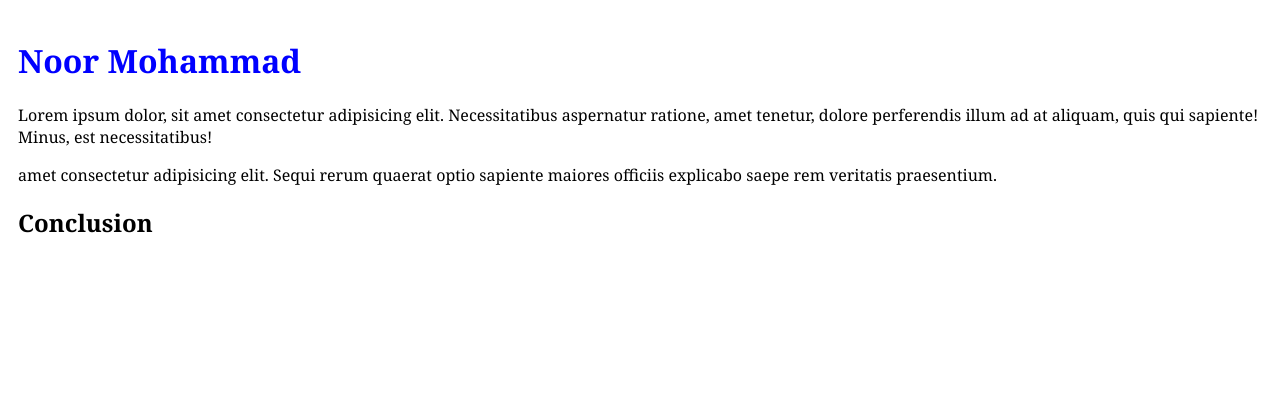
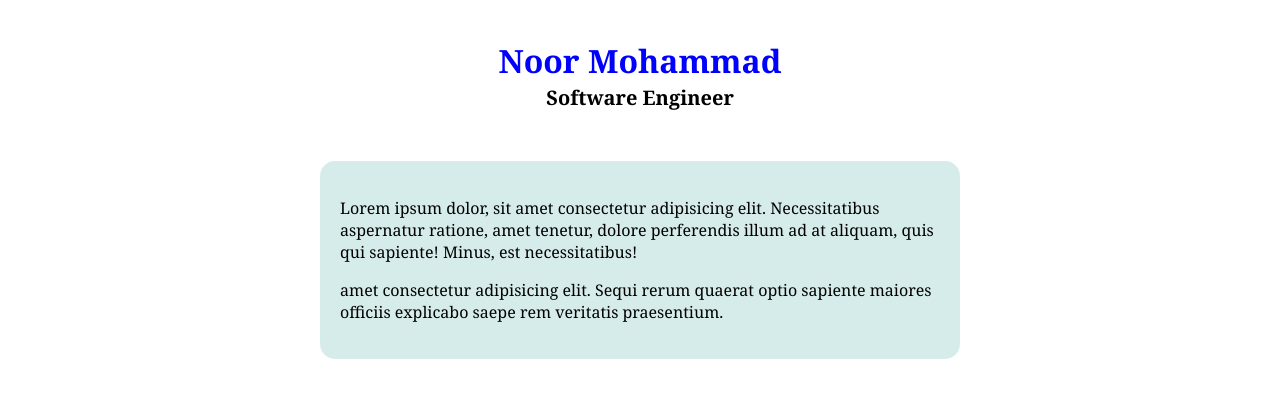
Before and after one commit to mernpeoplentech/git-test, a React (Vite) app: page / in a window 1280 px wide. Shown: the top 398 px of the page. Built offline with nearby package versions, Linux system fonts and the light colour scheme.

Commit message:
something updated

```diff
--- a/src/App.jsx
+++ b/src/App.jsx
@@ -1,14 +1,21 @@
 function App() {
   return (
     <main style={{ padding: 10 }}>
-      <h1 className="font-semibold" style={{color:"blue"}}>Noor Mohammad</h1>
-      <p>
-        Lorem ipsum dolor, sit amet consectetur adipisicing elit. Necessitatibus
-        aspernatur ratione, amet tenetur, dolore perferendis illum ad at
-        aliquam, quis qui sapiente! Minus, est necessitatibus!
-      </p>
-      <p>amet consectetur adipisicing elit. Sequi rerum quaerat optio sapiente maiores officiis explicabo saepe rem veritatis praesentium.</p>
-      <h2>Conclusion</h2>
+      <h1 className="font-semibold" style={{ color: "blue" }}>
+        Noor Mohammad
+      </h1>
+      <h3 className="title">Software Engineer</h3>
+      <div className="des">
+        <p>
+          Lorem ipsum dolor, sit amet consectetur adipisicing elit.
+          Necessitatibus aspernatur ratione, amet tenetur, dolore perferendis
+          illum ad at aliquam, quis qui sapiente! Minus, est necessitatibus!
+        </p>
+        <p>
+          amet consectetur adipisicing elit. Sequi rerum quaerat optio sapiente
+          maiores officiis explicabo saepe rem veritatis praesentium.
+        </p>
+      </div>
     </main>
   );
 }
--- a/src/index.css
+++ b/src/index.css
@@ -1,3 +1,19 @@
 * {
   font-family: Cambria, Cochin, Georgia, Times, "Times New Roman", serif;
 }
+h1{
+  text-align: center;
+}
+.title{
+  font-size: 20px;
+  text-align: center;
+  margin-top: -20px;
+  margin-bottom: 50px;
+}
+.des{
+  width: 600px;
+  margin: 0 auto;
+  background-color: rgb(214, 236, 235);
+  padding: 20px;
+  border-radius: 15px;
+}
```
